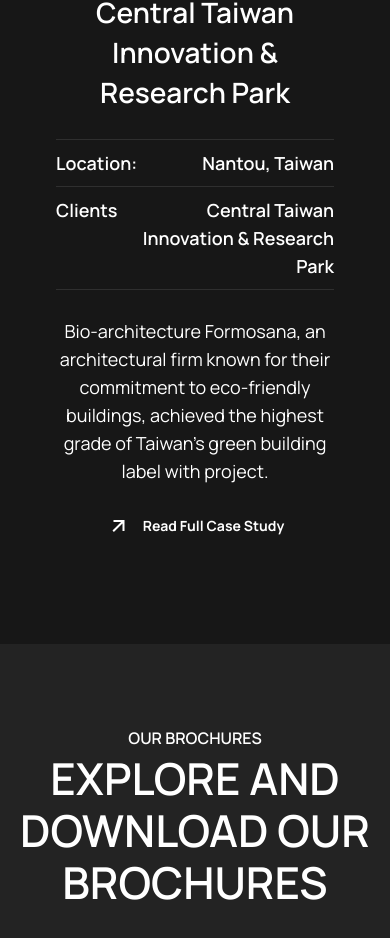
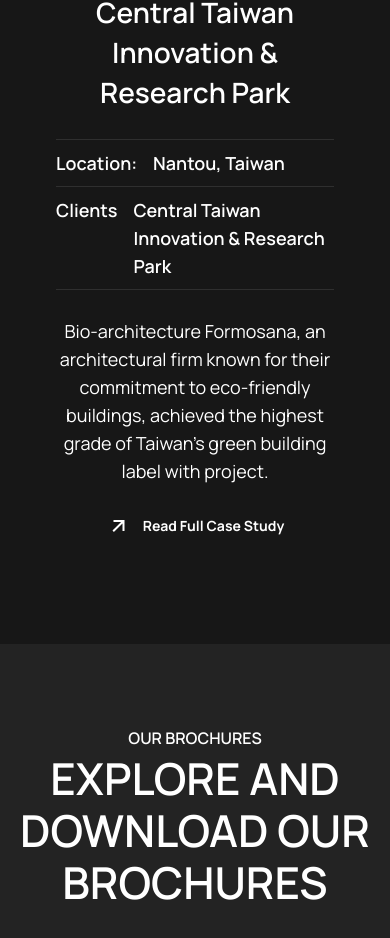
Before and after one commit to binisha9AA/React_weldlok, a React (Vite) app in the folder React_weldlok/: page / in a window 390 px wide. Shown: the part 6575-7513 px from the top of the page. Built offline with nearby package versions, Linux system fonts and the light colour scheme.

Commit message:
text aligned in featured project

```diff
--- a/React_weldlok/src/styles/styles.css
+++ b/React_weldlok/src/styles/styles.css
@@ -575,7 +575,6 @@
 .client_location,
 .client_info {
   display: flex;
-  justify-content: space-between;
   gap: 16px;
 }
 .client_location > *,
@@ -585,9 +584,7 @@
   font-weight: 600;
   line-height: 28px;
 }
-.client_info p {
-  text-align: right;
-}
+
 .client_info {
   padding: 9px 0;
 }
@@ -903,7 +900,6 @@
   .article_image {
     width: 100%;
   }
-  .article_image img,
   .article_image img {
     max-width: unset;
   }
```
